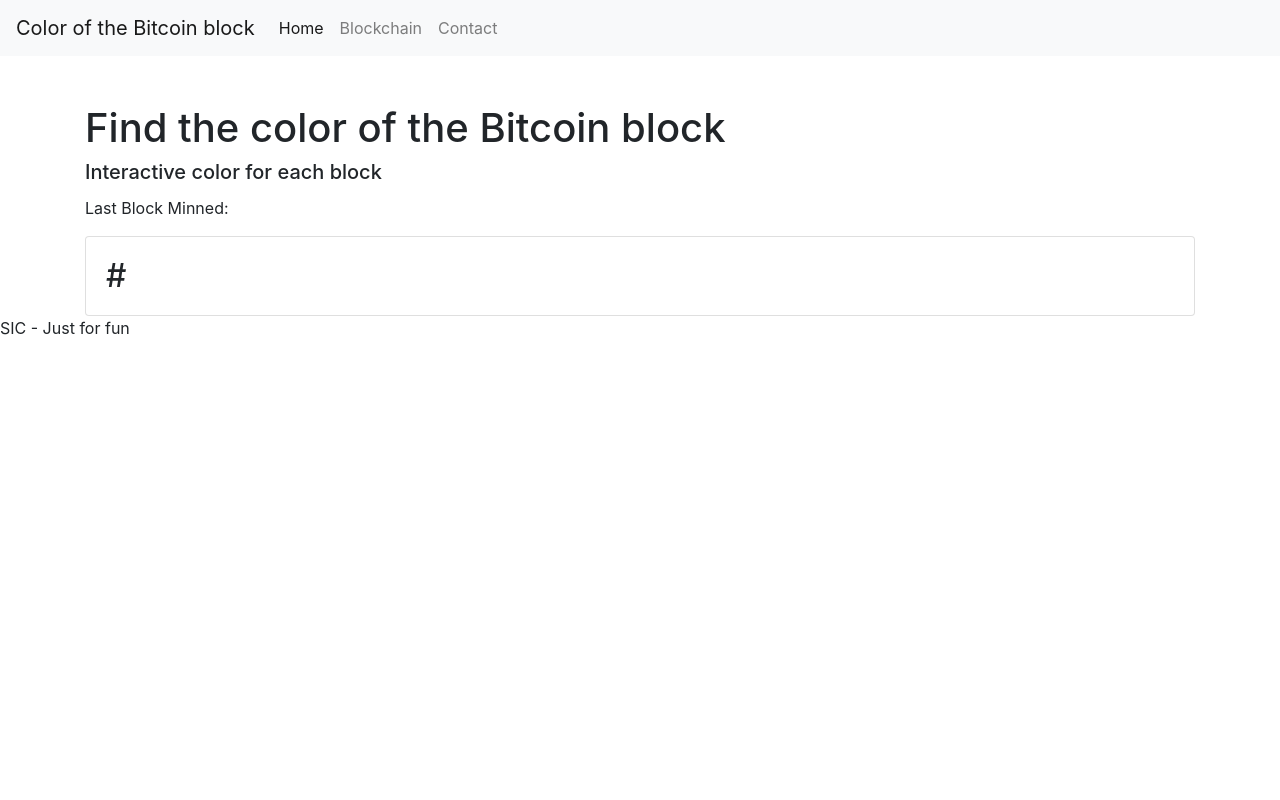
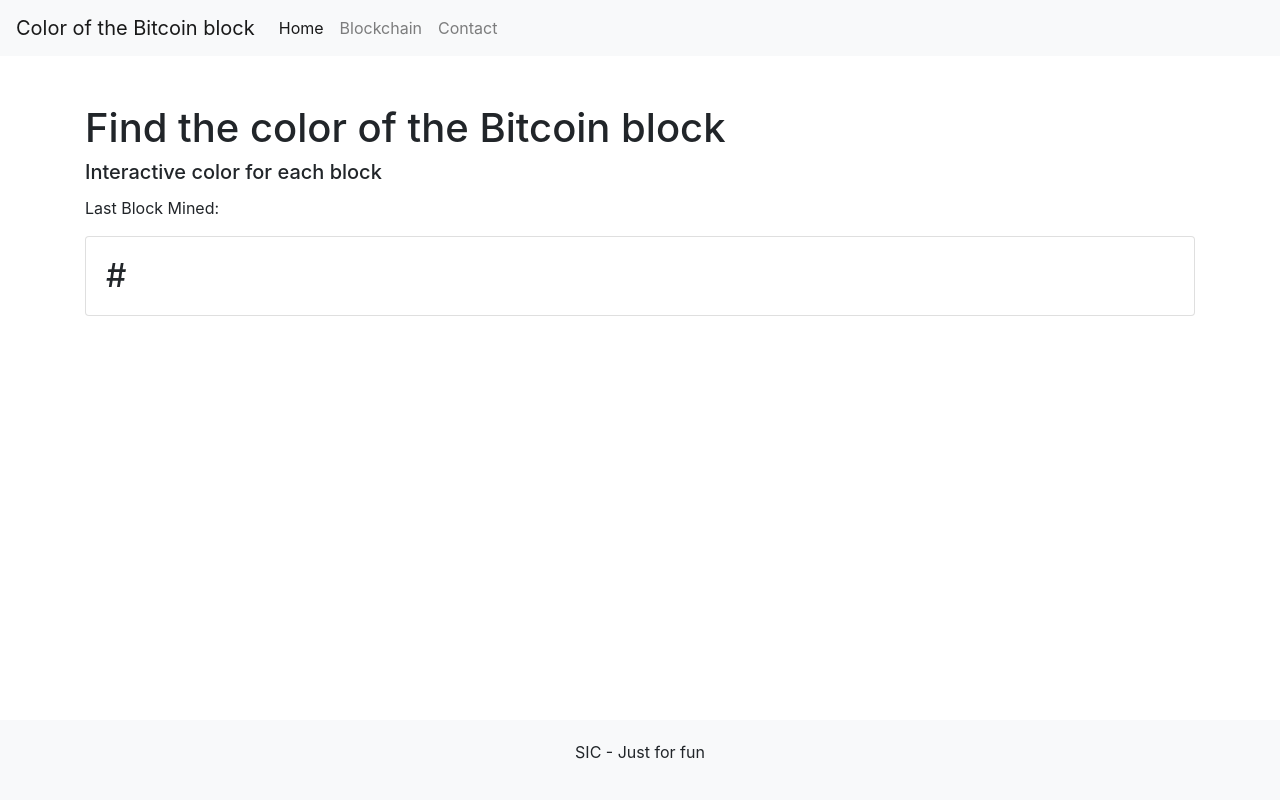
Before and after one commit to sebacordero/block-colour, a plain HTML site: page index.html in a window 1280 px wide. Drawn offline with nearby package versions, Linux system fonts and the light colour scheme; no server answers.

Commit message:
Update index.html
Espero que esto ayude a que el footer se vea bien y esté posicionado adecuadamente en la página.

En este código, hemos añadido estilos CSS personalizados para asegurar que el footer se posicione correctamente en la parte inferior de la página. La propiedad min-height: 100vh; hace que el cuerpo (body) tenga al menos el tamaño completo de la ventana (100vh indica el 100% del viewport height). Además, hemos utilizado display: flex; y flex-direction: column; en el cuerpo para permitir que el contenido ocupe todo el espacio disponible y el footer se posicione al final.

Dentro del footer, hemos envuelto el texto en un div con la clase container para alinear el contenido al centro y aplicar un poco de espacio en los bordes.

```diff
--- a/index.html
+++ b/index.html
@@ -8,6 +8,26 @@
   <!-- Bootstrap CSS -->
   <link rel="stylesheet" href="https://cdn.jsdelivr.net/npm/bootstrap@4.1.3/dist/css/bootstrap.min.css"
     integrity="sha384-MCw98/SFnGE8fJT3GXwEOngsV7Zt27NXFoaoApmYm81iuXoPkFOJwJ8ERdknLPMO" crossorigin="anonymous" />
+
+  <style>
+    body {
+      background-color: #FFFFFF;
+      /* Color de fondo predeterminado */
+      min-height: 100vh;
+      display: flex;
+      flex-direction: column;
+    }
+
+    .container {
+      flex: 1;
+    }
+
+    .footer {
+      background-color: #f8f9fa;
+      padding: 20px 0;
+      text-align: center;
+    }
+  </style>
 </head>
 
 <body>
@@ -36,25 +56,42 @@
   <div class="container mt-5">
     <h1>Find the color of the Bitcoin block</h1>
     <h5 class="card-title">Interactive color for each block</h5>
-    <p>Last Block Minned: <span id="blockHeight"></span></p>
+    <p>Last Block Mined: <span id="blockHeight"></span></p>
 
     <div class="card" id="blockCard">
       <div class="card-body">
         <h2 class="card-text">#<span id="blockHeight"></span></h2>
       </div>
     </div>
+  </div>
+
+  <footer class="footer">
+    <div class="container">
+      <p>SIC - Just for fun</p>
+    </div>
+  </footer>
+
+  <!-- Bootstrap JS -->
+  <script src="https://code.jquery.com/jquery-3.5.1.slim.min.js"
+    integrity="sha384-DfXdz2htPH0lsSSs5nCTpuj/zy4C+OGpamoFVy38MVBnE+IbbVYUew+OrCXaRkfj" crossorigin="anonymous"></script>
+  <script src="https://cdn.jsdelivr.net/npm/popper.js@1.14.3/dist/umd/popper.min.js"
+    integrity="sha384-ZMP7rVo3mIykV+2+9J3UJ46jBk0WLaUAdn689aCwoqbBJiSnjAK/l8WvCWPIPm49"
+    crossorigin="anonymous"></script>
+  <script src="https://cdn.jsdelivr.net/npm/bootstrap@4.1.3/dist/js/bootstrap.min.js"
+    integrity="sha384-ChfqqxuZUCnJSK3+MXmPNIyE6ZbWh2IMqE241rYiqJxyMiZ6OW/JmZQ5stwEULTy"
+    crossorigin="anonymous"></script>
 
   <script>
     // Make an HTTP request to the Blockstream Explorer API to get the height of the last block
     fetch('https://blockstream.info/api/blocks/tip/height')
       .then(response => response.text())
       .then(data => {
-          const blockHeight = parseInt(data); // Convertir la respuesta en un número entero
+        const blockHeight = parseInt(data); // Convert the response to an integer
 
         // Update the block number in the corresponding HTML element
         document.getElementById('blockHeight').textContent = blockHeight;
 
-          // OGet card item
+        // Get the card element
         const blockCard = document.getElementById('blockCard');
 
         // Create hexadecimal color with block number
@@ -67,22 +104,6 @@
         console.error('Error getting the height of the last block:', error);
       });
   </script>
-  </div>
-
-   <footer class="footer">
-        <p>SIC - Just for fun </p>
-   </footer>
-
-<!-- Bootstrap JS -->
-<script src="https://code.jquery.com/jquery-3.5.1.slim.min.js"
-integrity="sha384-DfXdz2htPH0lsSSs5nCTpuj/zy4C+OGpamoFVy38MVBnE+IbbVYUew+OrCXaRkfj"
-crossorigin="anonymous"></script>
-<script src="https://cdn.jsdelivr.net/npm/popper.js@1.14.3/dist/umd/popper.min.js"
-integrity="sha384-ZMP7rVo3mIykV+2+9J3UJ46jBk0WLaUAdn689aCwoqbBJiSnjAK/l8WvCWPIPm49"
-crossorigin="anonymous"></script>
-<script src="https://cdn.jsdelivr.net/npm/bootstrap@4.1.3/dist/js/bootstrap.min.js"
-integrity="sha384-ChfqqxuZUCnJSK3+MXmPNIyE6ZbWh2IMqE241rYiqJxyMiZ6OW/JmZQ5stwEULTy"
-crossorigin="anonymous"></script>
 </body>
 
 </html>
```
Lines whose indentation alone changed are shown as unchanged.
